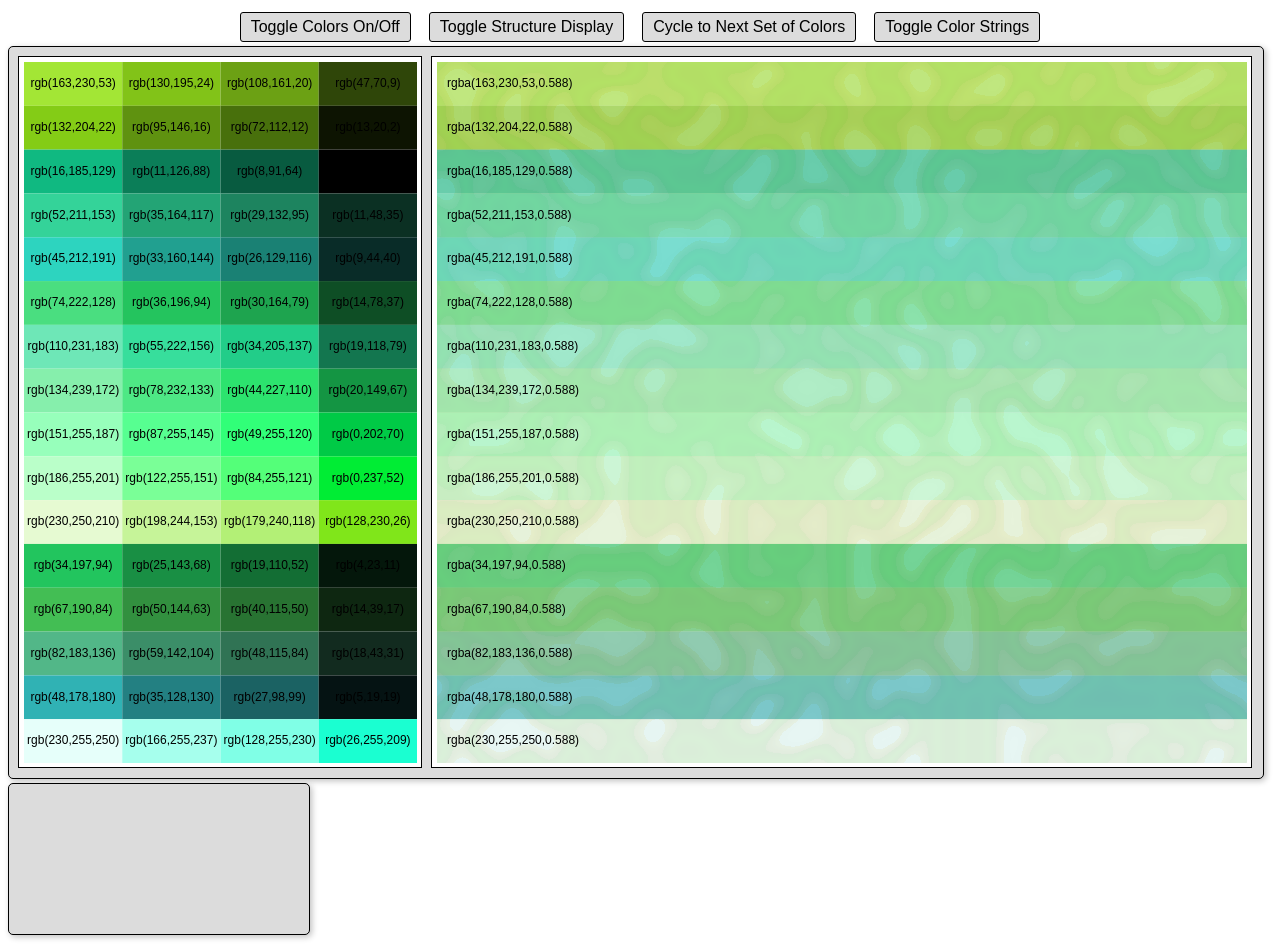
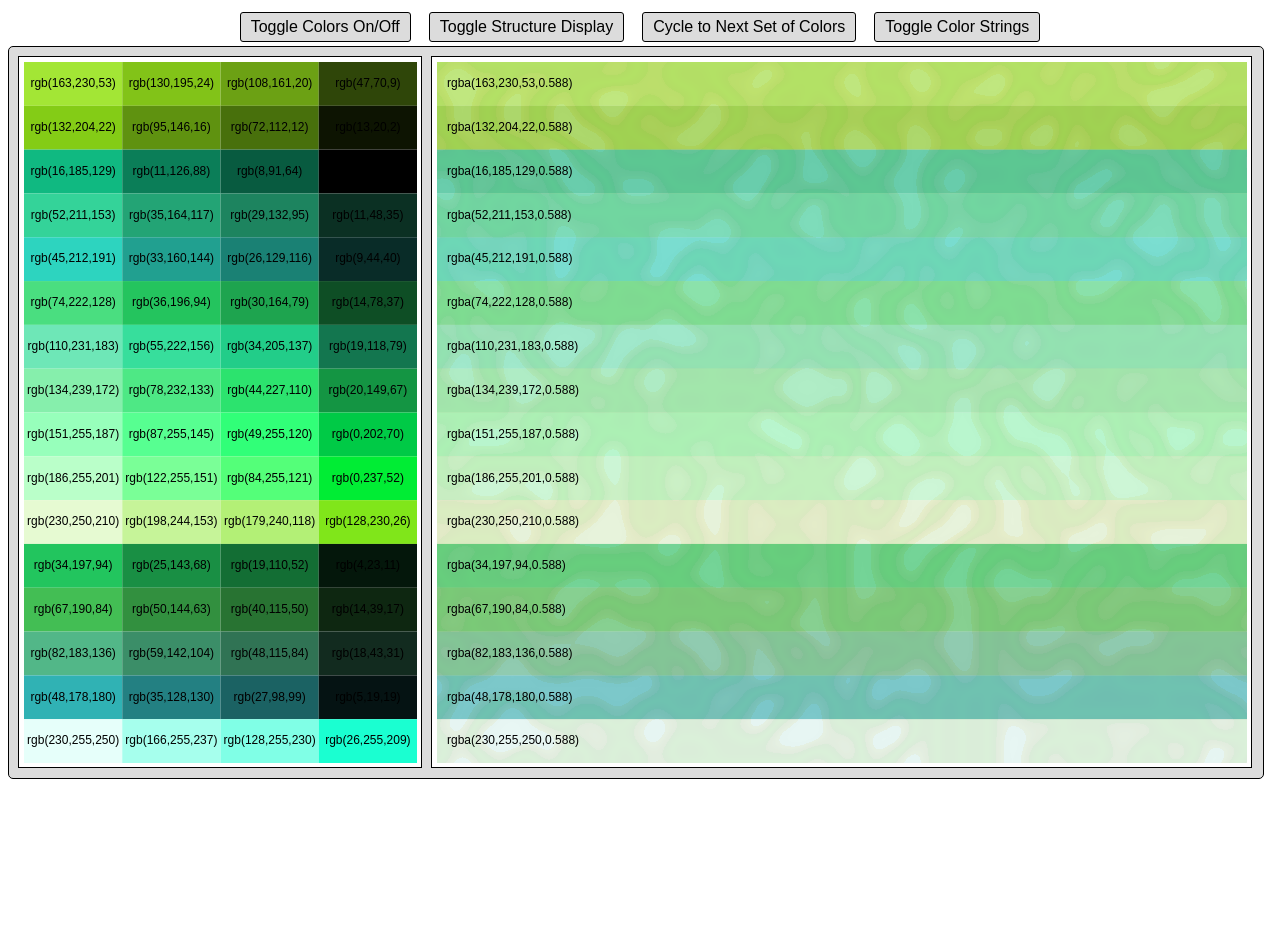
Before and after one commit to GlacialDrift/color-playground, a website built with Vite: page index.html in a window 1280 px wide. After the commit the page ends 800 px from the top, so only its background shows below. Built offline with nearby package versions, Linux system fonts and the light colour scheme.

Commit message:
removed second canvas from index.html

```diff
--- a/index.html
+++ b/index.html
@@ -7,7 +7,6 @@
                 background-color: gainsboro;
                 border: 1px solid black;
                 border-radius: 5px;
-                box-shadow: 2px 2px 6px silver;
             }
             .button-container {
                 display: flex;
@@ -46,7 +45,6 @@
         </div>
         <div id="app">
             <canvas id="background" class="canvas"></canvas>
-            <canvas id="foreground" class="canvas"></canvas>
         </div>
         <script type="module" src="/src/main.ts"></script>
     </body>
```
